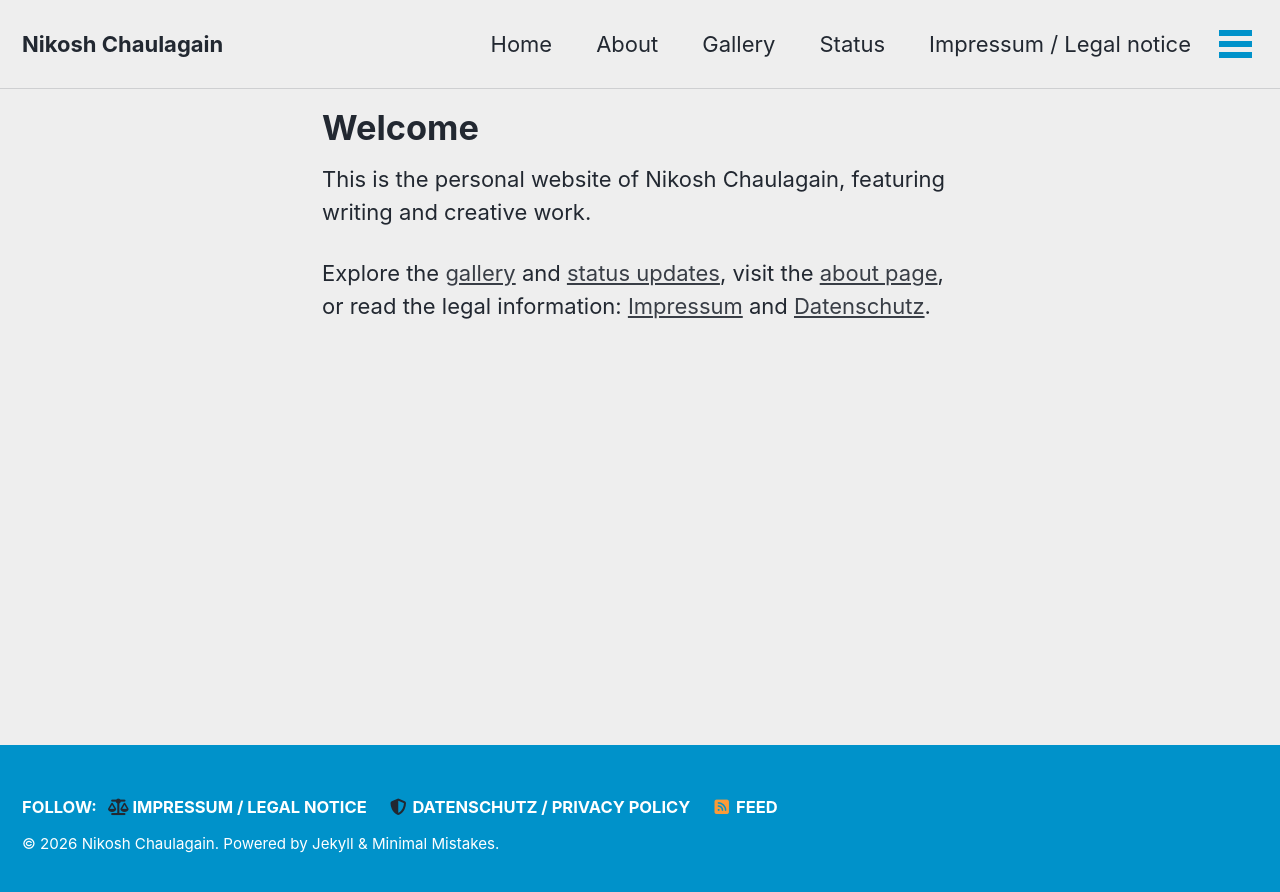
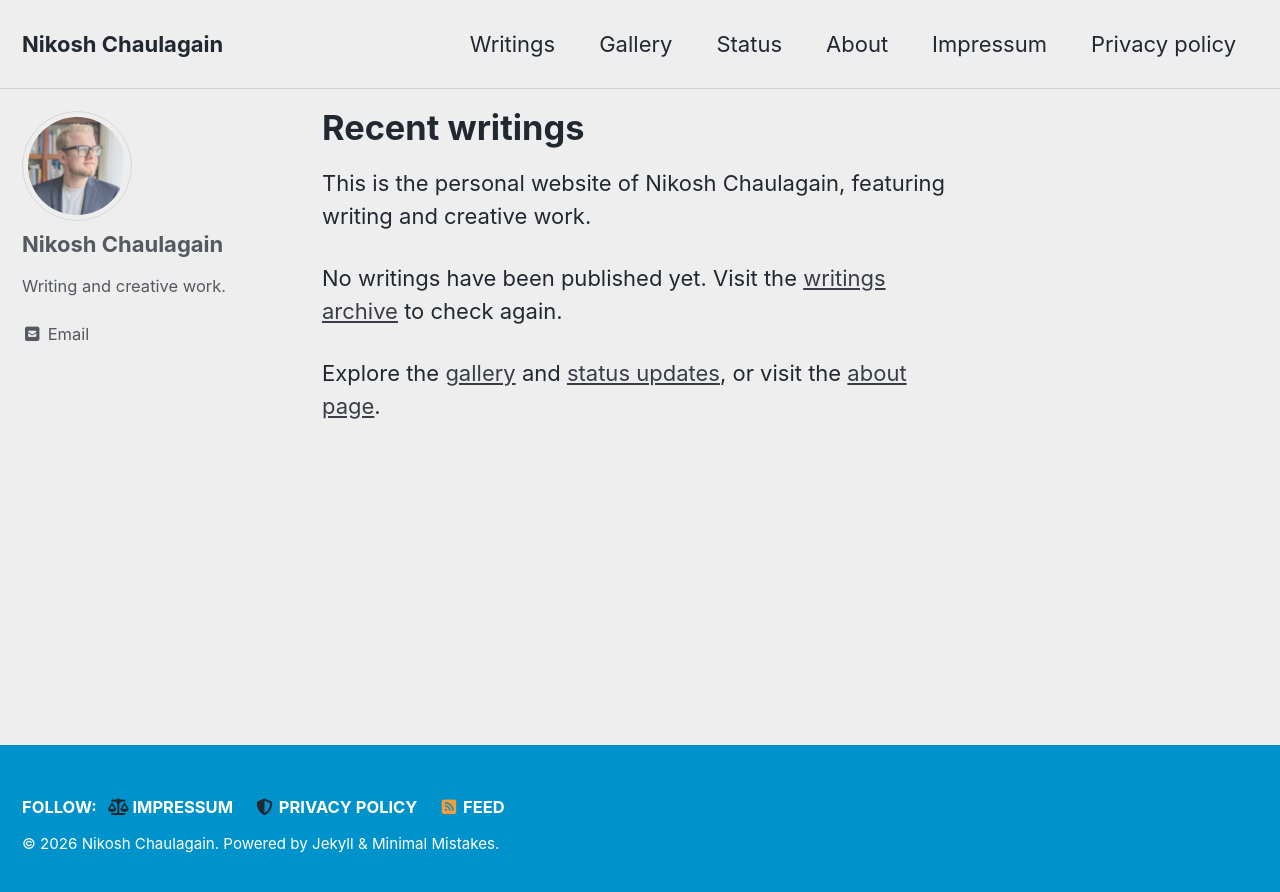
Before and after one commit to 3dartistmax/nikosh-com, a Jekyll site: the page built from index.md, in a window 1280 px wide. Shown: the top 892 px of the page. Built offline with Jekyll 4.4.1, drawn with Linux system fonts in a browser that asks for light colours; cached includes are drawn as plain includes.

Commit message:
Match English site navigation to reference
Co-authored-by: Copilot App <223556219+Copilot@users.noreply.github.com>

```diff
--- a/_config.yml
+++ b/_config.yml
@@ -15,14 +15,15 @@ search: false
 author:
   name: "Nikosh Chaulagain"
   bio: "Writing and creative work."
+  avatar: "/assets/images/bio-photo.jpg"
   email: "contact@nikosh.com.np"
 
 footer:
   links:
-    - label: "Impressum / Legal notice"
+    - label: "Impressum"
       icon: "fas fa-fw fa-scale-balanced"
       url: /impressum/
-    - label: "Datenschutz / Privacy policy"
+    - label: "Privacy policy"
       icon: "fas fa-fw fa-shield-halved"
       url: /datenschutz/
 
--- a/_data/navigation.yml
+++ b/_data/navigation.yml
@@ -1,13 +1,13 @@
 main:
-  - title: "Home"
-    url: /
-  - title: "About"
-    url: /about/
+  - title: "Writings"
+    url: /writings/
   - title: "Gallery"
     url: /artworks/
   - title: "Status"
     url: /status/
-  - title: "Impressum / Legal notice"
+  - title: "About"
+    url: /about/
+  - title: "Impressum"
     url: /impressum/
-  - title: "Datenschutz / Privacy policy"
+  - title: "Privacy policy"
     url: /datenschutz/
--- a/_pages/impressum.md
+++ b/_pages/impressum.md
@@ -1,5 +1,5 @@
 ---
-title: "Impressum / Legal notice"
+title: "Impressum"
 permalink: /impressum/
 layout: single
 author_profile: false
--- a/index.md
+++ b/index.md
@@ -1,11 +1,20 @@
 ---
-layout: single
-title: "Welcome"
-author_profile: false
+layout: archive
+title: "Recent writings"
+author_profile: true
 ---
 
 This is the personal website of Nikosh Chaulagain, featuring writing and creative work.
 
+{% if site.posts.size == 0 %}
+No writings have been published yet. Visit the [writings archive]({{ "/writings/" | relative_url }}) to check again.
+{% else %}
+<div class="entries-list">
+  {% for post in site.posts limit:5 %}
+    {% include archive-single.html type="list" %}
+  {% endfor %}
+</div>
+{% endif %}
+
 Explore the [gallery]({{ "/artworks/" | relative_url }}) and [status updates]({{ "/status/" | relative_url }}),
-visit the [about page]({{ "/about/" | relative_url }}), or read the legal information:
-[Impressum]({{ "/impressum/" | relative_url }}) and [Datenschutz]({{ "/datenschutz/" | relative_url }}).
+or visit the [about page]({{ "/about/" | relative_url }}).
```
Also changed, not shown: _pages/datenschutz.md (+1 -1 lines), _pages/writings.md (added, +17 -0 lines), assets/images/bio-photo.jpg (added).
